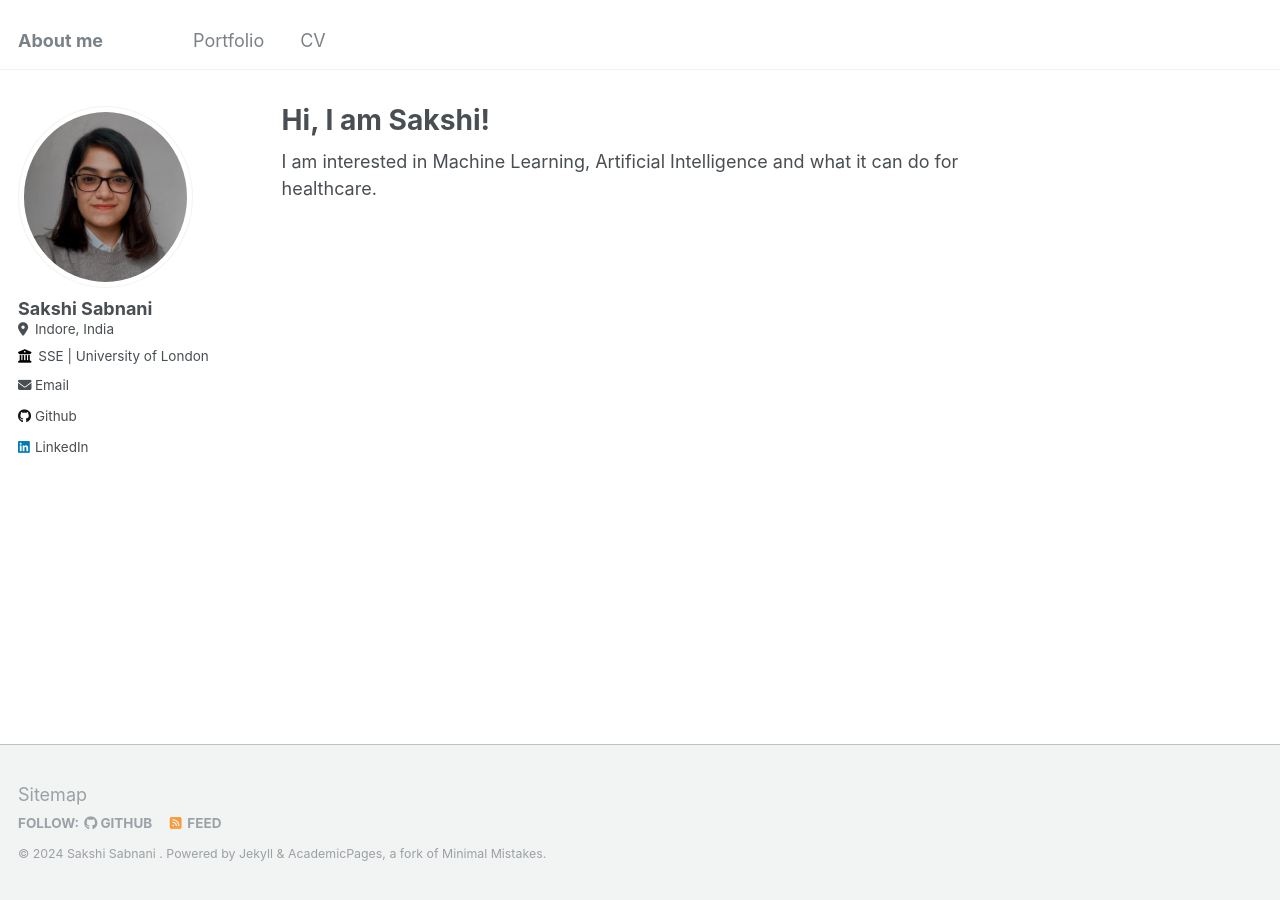
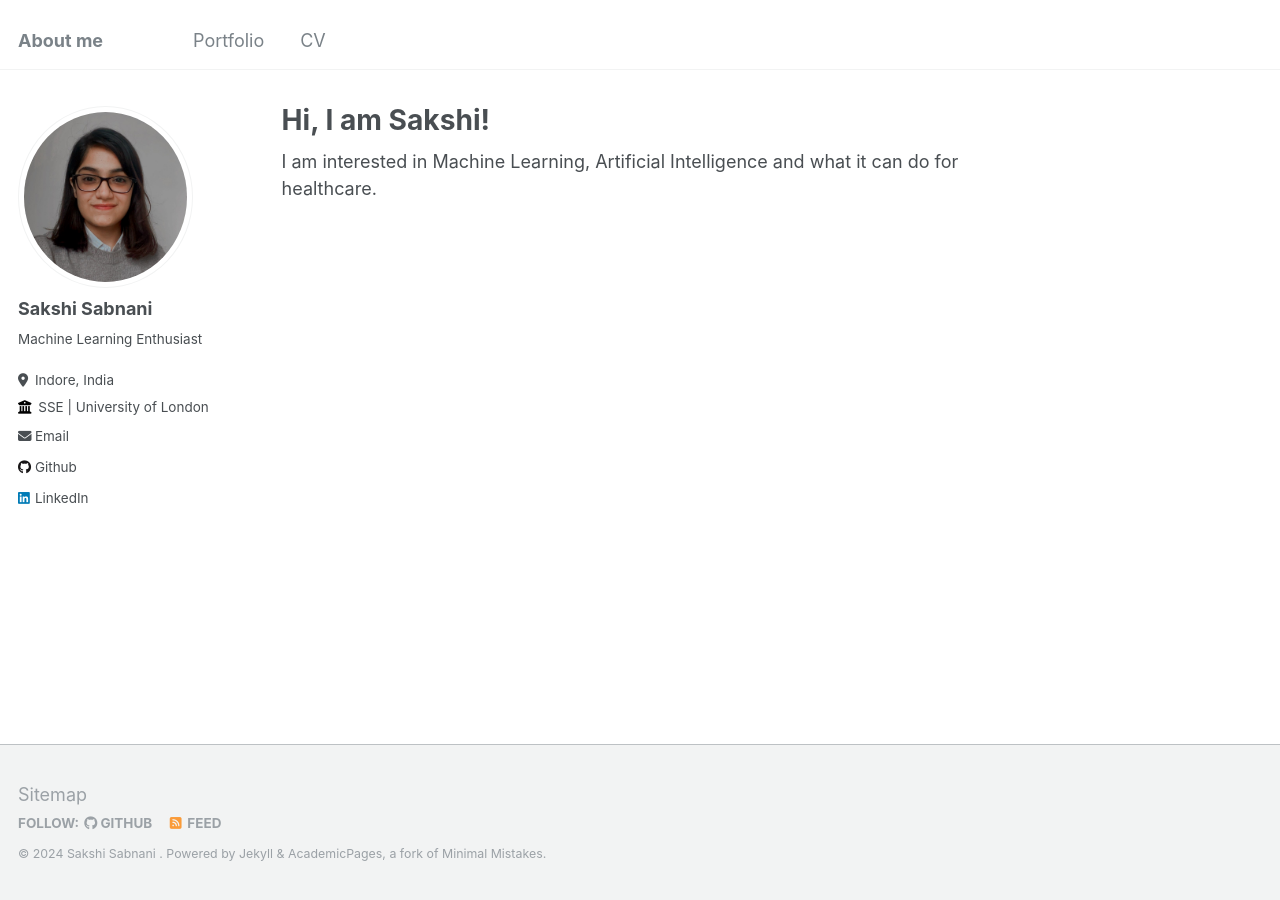
Before and after one commit to sakshisabnani/sakshisabnani.github.io, a Jekyll site: the page built from _pages/about.md, in a window 1280 px wide. Built offline with Jekyll 4.4.1, drawn with Linux system fonts in a browser that asks for light colours.

Commit message:
Update _config.yml

```diff
--- a/_config.yml
+++ b/_config.yml
@@ -11,7 +11,7 @@ locale                   : "en-US"
 title                    : "About me"
 title_separator          : "-"
 name                     : &name "Sakshi Sabnani "
-description              : &description "Machine Learning Enthusiast"
+description              : &description "short description"
 url                      : https://sakshisabnani.github.io # the base hostname & protocol for your site e.g. "https://mmistakes.github.io"
 baseurl                  : "" # the subpath of your site, e.g. "/blog"
 repository               : "sakshisabnani/sakshisabnani.github.io"
@@ -24,7 +24,7 @@ author:
   avatar           : "sabnanisakshi.JPG"
   name             : "Sakshi Sabnani"
   pronouns         : # example: "she/her"
-  bio              : #""
+  bio              : "Machine Learning Enthusiast"
   location         : "Indore, India"
   employer         : "SSE | University of London"
   uri              : # URL
```
